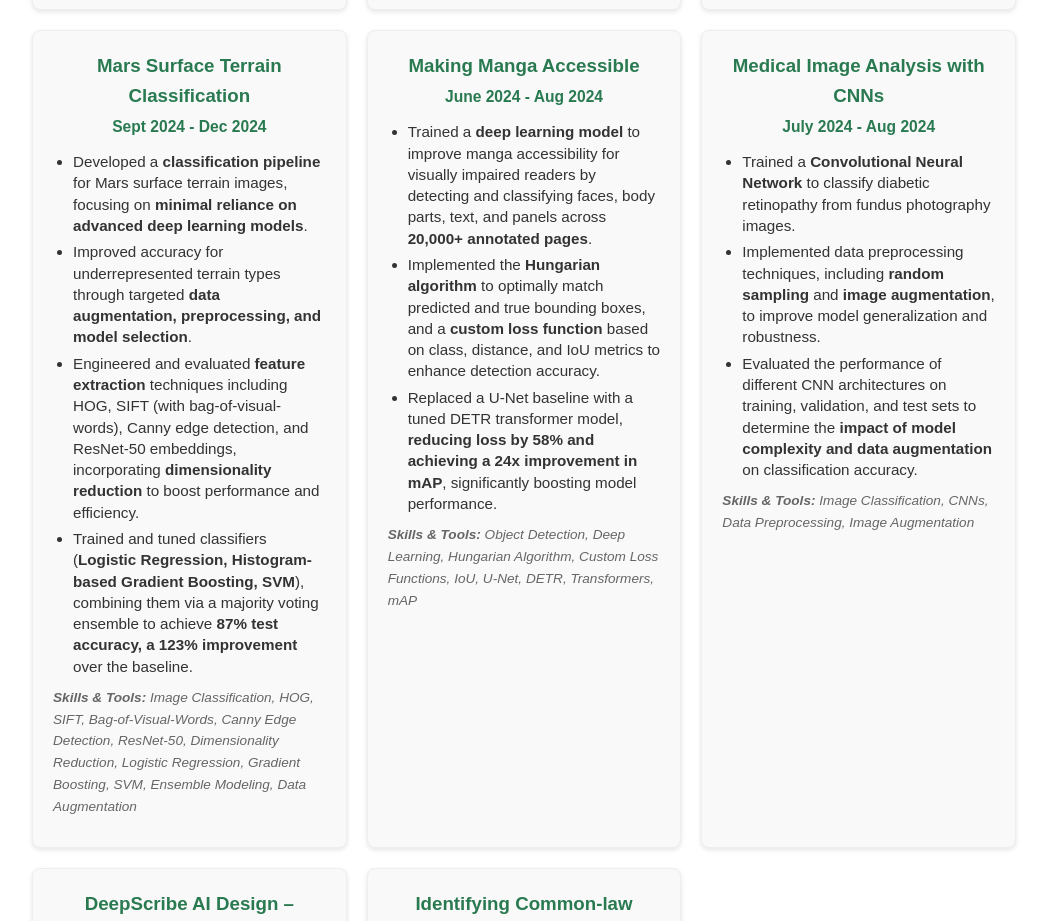
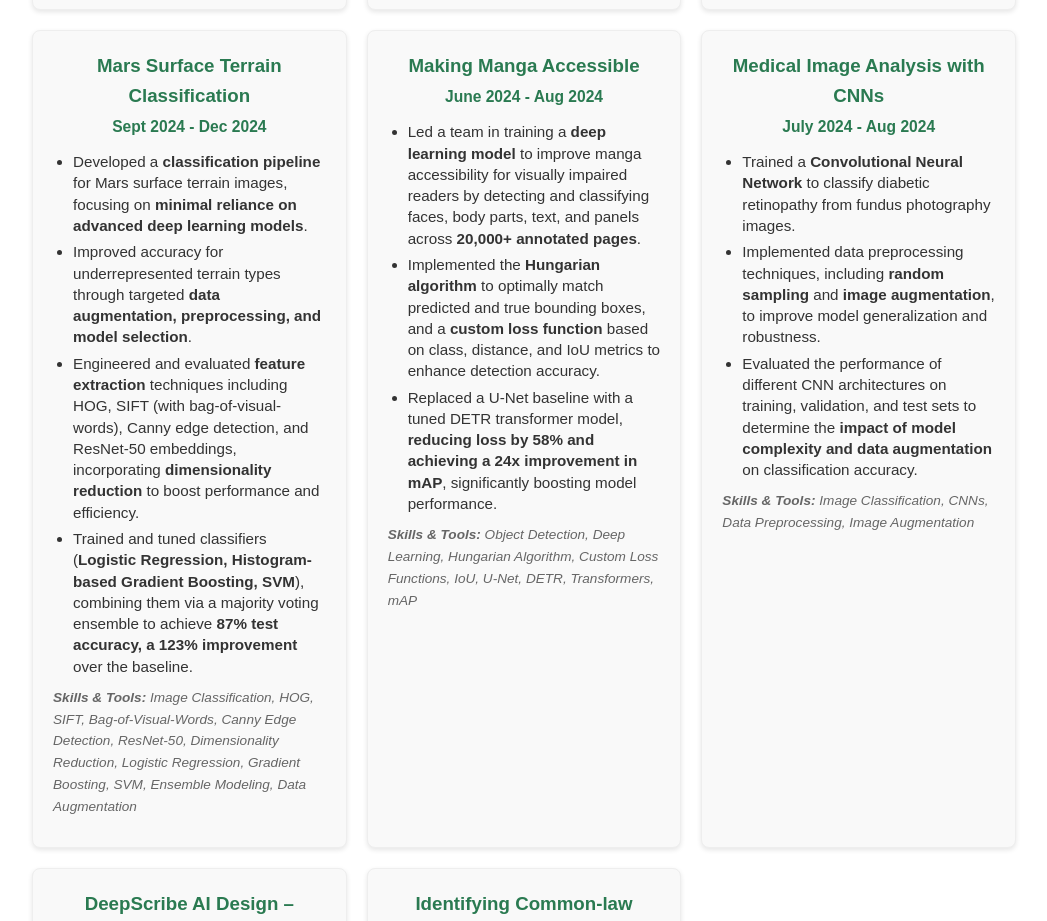
Before and after one commit to kchowp/kchowp.github.io, a plain HTML site: page index.html in a window 1280 px wide. Shown: the part 3260-4181 px from the top of the page, without its empty margins (116-1163 px from the left). Drawn offline with Linux system fonts and the light colour scheme.

Commit message:
updating more wording

```diff
--- a/index.html
+++ b/index.html
@@ -167,7 +167,7 @@
                     <div class="project-card">
                         <h3>Making Manga Accessible<br><small>June 2024 - Aug 2024</small></h3>
                         <ul>
-                            <li>Trained a <strong>deep learning model</strong> to improve manga accessibility for visually impaired readers by detecting and classifying faces, body parts, text, and panels
+                            <li>Led a team in training a <strong>deep learning model</strong> to improve manga accessibility for visually impaired readers by detecting and classifying faces, body parts, text, and panels
                                 across <strong>20,000+ annotated pages</strong>.</li>
                             <li>Implemented the <strong>Hungarian algorithm</strong> to optimally match predicted and true bounding boxes, and a <strong>custom loss function</strong>
                                 based on class, distance, and IoU metrics to enhance detection accuracy.</li>
```
